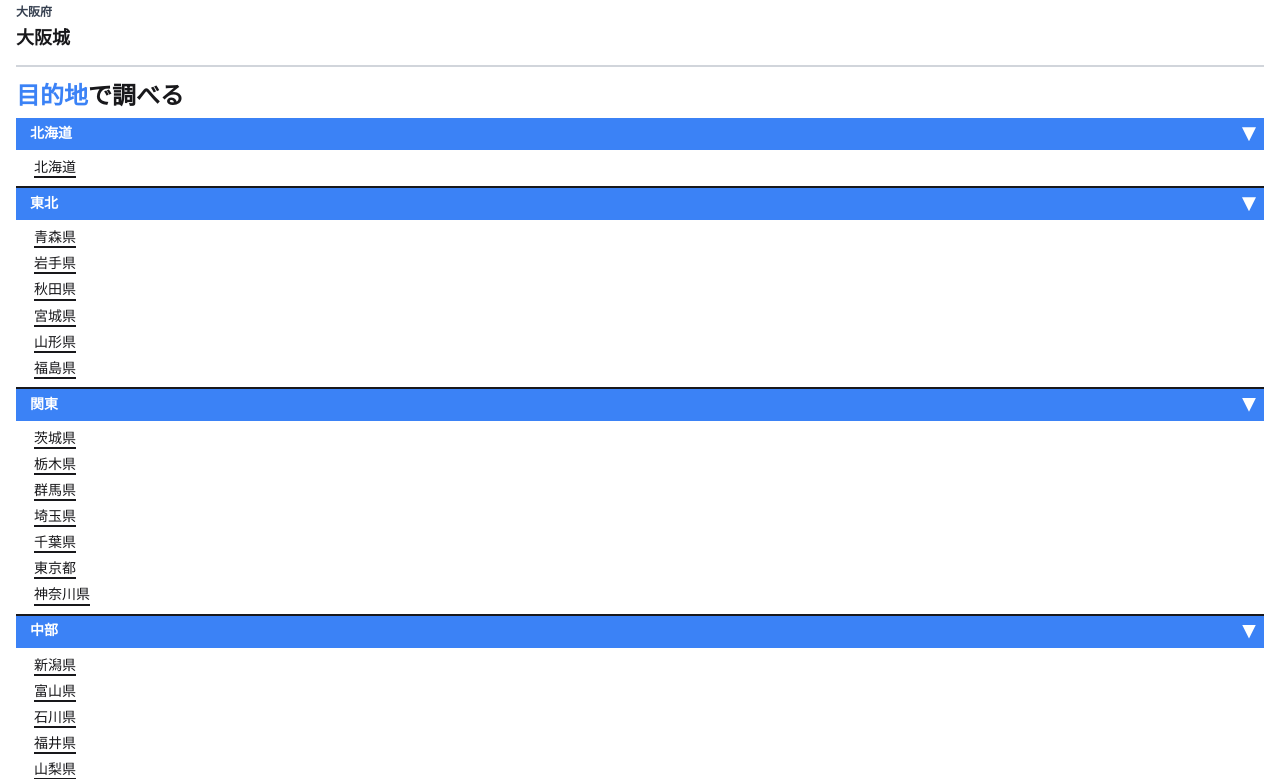
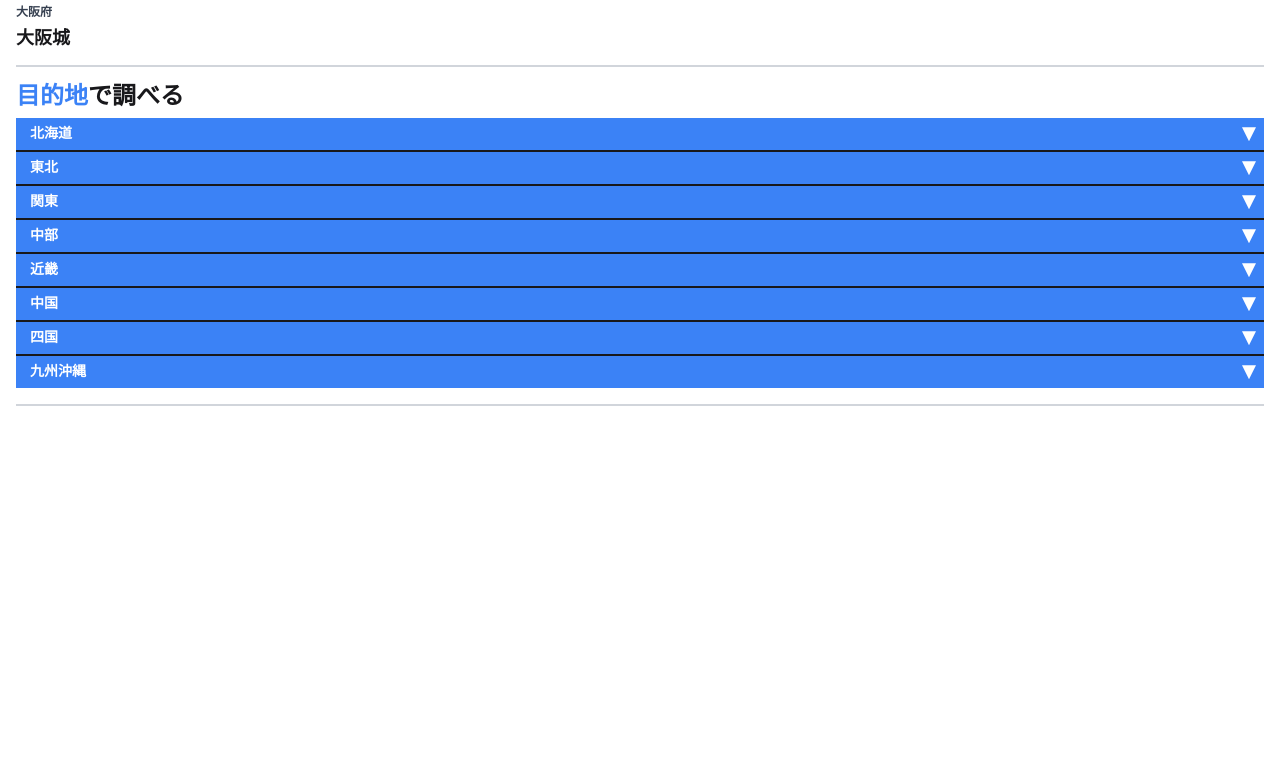
Before and after one commit to koudai0024/traDB_front, a Next.js app: page / in a window 1280 px wide. Shown: the part 1161-1940 px from the top of the page. After the commit the page ends 1567 px from the top, so only its background shows below. Built offline with nearby package versions, Linux system fonts and the light colour scheme.

Commit message:
✨ DropDownMenuコンポーネントに開閉機能追加

```diff
--- a/src/components/Common/DropDownMenu.tsx
+++ b/src/components/Common/DropDownMenu.tsx
@@ -1,4 +1,5 @@
 import type { VFC } from "react";
+import { useState } from "react";
 import styled from "styled-components";
 
 const Wrap = styled.div`
@@ -70,6 +71,13 @@ export type DropDownMenuProps = {
 };
 
 export const DropDownMenu: VFC<DropDownMenuProps> = (props) => {
+  const [isOpen, setIsOpen] = useState(false);
+
+  const handleOpne = () => {
+    const openState = !isOpen;
+    setIsOpen(openState);
+  };
+
   const IsLabelTag = () => {
     switch (props.labelTagVariant) {
       case "h1":
@@ -91,7 +99,8 @@ export const DropDownMenu: VFC<DropDownMenuProps> = (props) => {
   const LabelTag = IsLabelTag();
   return (
     <Wrap>
-      <LabelTag>{props.label}</LabelTag>
+      <LabelTag onClick={handleOpne}>{props.label}</LabelTag>
+      {isOpen && (
         <List>
           {props.contents.map((content) => {
             return (
@@ -101,6 +110,7 @@ export const DropDownMenu: VFC<DropDownMenuProps> = (props) => {
             );
           })}
         </List>
+      )}
     </Wrap>
   );
 };
```
Lines whose indentation alone changed are shown as unchanged.
